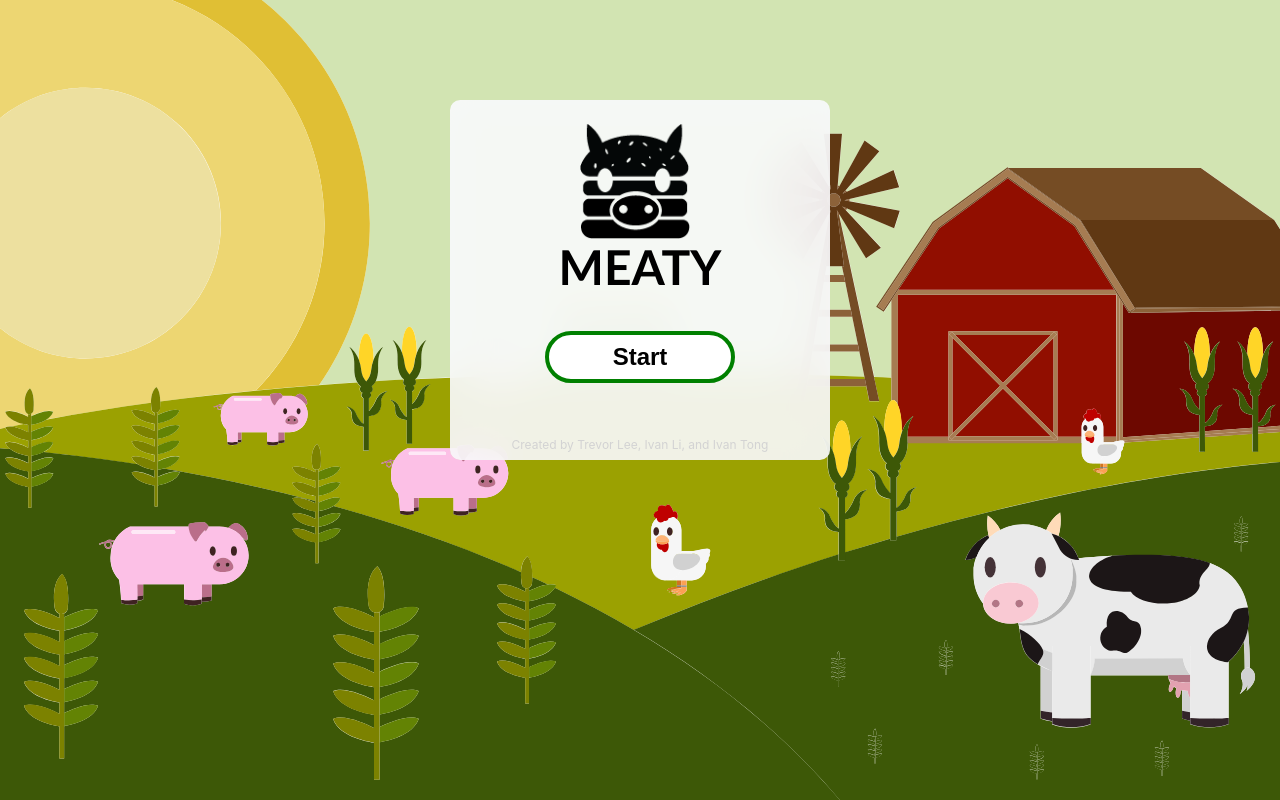
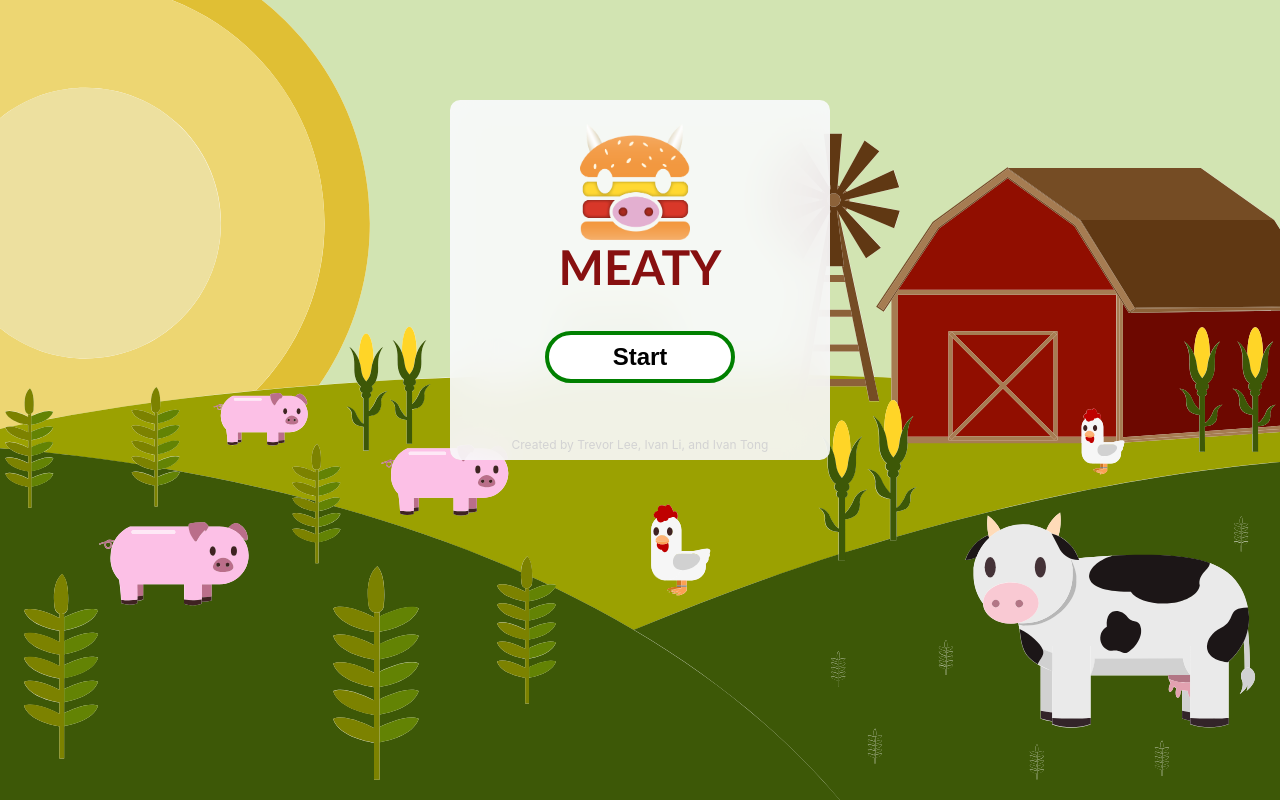
Before and after one commit to trevortylerlee/meatyV2, a Next.js app: page / in a window 1280 px wide. Built offline with nearby package versions, Linux system fonts and the light colour scheme; no server answers.

Commit message:
colored logo and wordmark

```diff
--- a/comps/Nav.js
+++ b/comps/Nav.js
@@ -55,7 +55,7 @@ export default function Nav() {
   const [toc] = useSound("/sounds/toc.mp3");
 
   function resetAnimal() {
-    r.push("/animalselection")
+    r.push("/")
   }
 
   return <NavBar>
--- a/pages/cow/index.js
+++ b/pages/cow/index.js
@@ -993,7 +993,7 @@ export default function CowIndex() {
         <Nav />
         <div className="ttCont">
           <h3>Terrible truths</h3>
-          <p>Cow cry by <a href="https://en.wikipedia.org/wiki/Mike_the_Headless_Chicken" target="blank">making loud, high-pitched wailing noises.</a> They can also shed tears from their eyes.</p>
+          <p>Cow cry by <a href="https://en.wikipedia.org/wiki/Cattle" target="blank">making loud, high-pitched wailing noises.</a> They can also shed tears from their eyes.</p>
         </div>
         <div className="coBody">
           <Image src={coco2[0].body} layout="fill" objectFit="contain" />
--- a/pages/index.js
+++ b/pages/index.js
@@ -30,6 +30,7 @@ position:relative;
 font: bold 48px Gill Sans, sans-serif;
 top: -16px;
 margin: 0;
+color:#871010;
 `
 const Start = styled.button`
 position:relative;
@@ -76,7 +77,7 @@ const Tile = styled.div`
         display: flex;
     }
     .logo {
-        background-image: url("/misc/logo.png");
+        background-image: url("/misc/logoColor.png");
         background-size: 110px;
         background-repeat: no-repeat;
         width: 120px;
```
